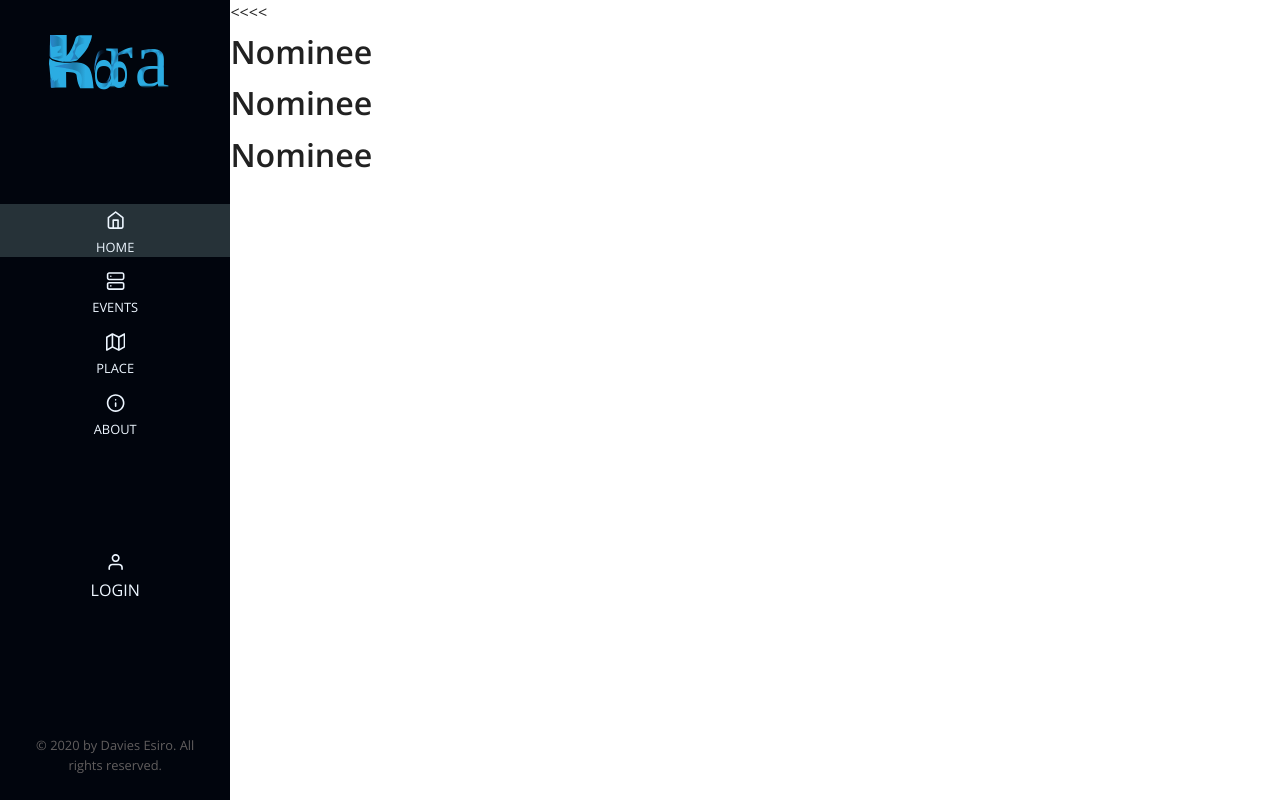
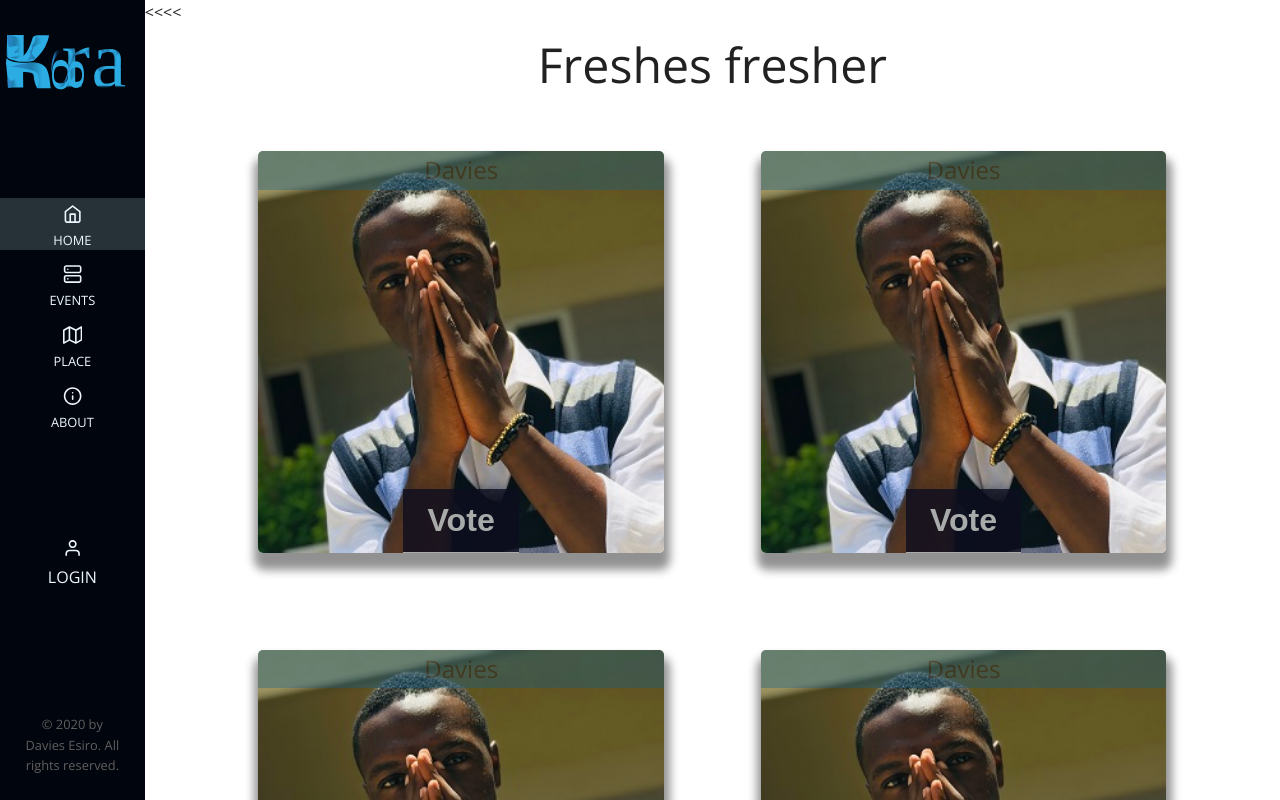
Before and after one commit to daviesesiro/Koora-2, a React (Create React App) app: page /events/1/1 in a window 1280 px wide. Built offline with nearby package versions, Linux system fonts and the light colour scheme.

Commit message:
Added profile page

```diff
--- a/src/App.js
+++ b/src/App.js
@@ -7,6 +7,7 @@ import LoginPopup from './components/login-popup/login-popup.component';
 import AboutPage from './pages/about/about.component';
 import HomePage from './pages/home/home.component';
 import EventPage from './pages/event/event.component';
+import ProfilePage from './pages/profile/profile.component';
 import './App.css';
 
 class App extends React.Component{
@@ -21,7 +22,8 @@ class App extends React.Component{
           <Switch>
             <Route exact path='/' component={HomePage}/>
             <Route exact path='/about' component={AboutPage}/>
-            <Route path='/' component={EventPage}/>
+            <Route path='/events' component={EventPage}/>
+            <Route path='/profile' component={ProfilePage}/>
           </Switch>
         </div>
       </div>
--- /dev/null
+++ b/src/components/nominee-item/nominee-item.component.jsx
@@ -0,0 +1,14 @@
+import React from 'react';
+
+import Button from '../button/button.component';
+
+import './nominee-item.styles.scss';
+
+const NomineeItem = () => (
+    <div className="nominee-item">
+        <div className='nominee-name'>Davies</div>
+        <Button>Vote</Button>
+    </div>
+);
+
+export default NomineeItem;
--- /dev/null
+++ b/src/components/nominee-item/nominee-item.styles.scss
@@ -0,0 +1,32 @@
+.nominee-item{
+    background: url('/user.jpg');
+    background-size: cover;
+    background-position: center;
+    min-height: 20rem;
+    display: flex;
+    flex-direction: column;
+    justify-content: space-between;
+    align-items: center;
+    overflow: hidden;
+    border-radius: 5px;
+    box-shadow: 1px 12px 10px 5px rgba(0, 0, 0, 0.432);
+
+    &:hover > .nominee-name{
+        opacity: 1;
+        transform:scale(1.5);
+    }
+
+    .nominee-name{
+        text-align: center;
+        background-color: rgba(15, 96, 143, 0.699);
+        width: 100%;
+        font-size: 1.5rem;
+        transition: 1s all;
+        opacity: 0.5;
+    }
+
+    button{
+        font-size: 2rem;
+        background-color: rgba(13, 13, 31, 0.801);
+    }
+}
--- a/src/components/position-item/position-item.component.jsx
+++ b/src/components/position-item/position-item.component.jsx
@@ -7,7 +7,7 @@ const PositionItem = () => (
         <div className='position-name'>
             <span>First Event of the year</span>
         </div>
-        <p className='position-votes'>0</p>
+        <p className='position-votes'>340</p>
     </div>
 );
 
--- a/src/components/position-item/position-item.styles.scss
+++ b/src/components/position-item/position-item.styles.scss
@@ -46,7 +46,7 @@
         font-family: 'Orbitron', sans-serif;
         transition: .4s cubic-bezier(0.55, 0.055, 0.675, 0.19);
         opacity: 0.5;
-        transform: scale(3);
+        transform: translate(-50%) scale(3);
     }
 
 
--- a/src/components/side-nav/side-nav.styles.scss
+++ b/src/components/side-nav/side-nav.styles.scss
@@ -1,7 +1,7 @@
 .side-nav{
     background-color: #01050d;
-    flex: 0 0 18%;
-    min-width: 12%;
+    flex: 0 0 10%;
+    // min-width: 12%;
     height: 100vh;
     display: flex;
     justify-content: space-between;
--- a/src/pages/nominee/nominee.component.jsx
+++ b/src/pages/nominee/nominee.component.jsx
@@ -1,4 +1,6 @@
 import React from 'react';
+
+import NomineeItem from '../../components/nominee-item/nominee-item.component';
 
 import './nominee.styles.scss';
 
@@ -7,9 +9,15 @@ const NomineesPage = ({history}) => (
         <div className='nav-back'>
             <span onClick={()=> history.push('/events/1')}>{'<<<<'}</span>
         </div>
-        <h1>Nominee</h1>
-        <h1>Nominee</h1>
-        <h1>Nominee</h1>
+        <div className='position-title'>
+            Freshes fresher
+        </div>
+        <div className='nominee-items'>
+            <NomineeItem/>
+            <NomineeItem/>
+            <NomineeItem/>
+            <NomineeItem/>
+        </div>
     </div>
 );
 
--- a/src/pages/nominee/nominee.styles.scss
+++ b/src/pages/nominee/nominee.styles.scss
@@ -2,4 +2,26 @@
     background-color: white;
     height: 100%;
     overflow-y: scroll;
+
+    .position-title{
+        text-align: center;
+        margin-bottom: 3rem;
+        font-size: 3rem;
+    }
+    .nominee-items{
+        max-width: 80%;
+        margin: 0 auto;
+        display: grid;
+        grid-template-columns: repeat(2, 1fr);
+        gap: 6rem;
+        grid-auto-rows: minmax(25rem, auto);
+
+        @media screen and (max-width:800px){
+            grid-template-columns: repeat(2, 1fr);
+        }
+        @media screen and (max-width:500px){
+            grid-template-columns: repeat(1, 1fr);
+            gap:8rem 0;
+        }
+    }
 }
--- /dev/null
+++ b/src/pages/profile/profile.component.jsx
@@ -0,0 +1,24 @@
+import React from 'react';
+
+import EventItem from '../../components/event-item/event-item.component';
+import './profile.styles.scss';
+
+const ProfilePage = () => (
+    <div className="profile-page">
+        <div className='top-conent'>
+            <h1>profile page</h1>
+            <h3>These are your events</h3>
+            <div className='add-event-toggle'>
+                +
+            </div>
+        </div>
+        <div className='event-items'>
+            <EventItem/>
+            <EventItem/>
+            <EventItem/>
+            <EventItem/>
+        </div>
+    </div>
+);
+
+export default ProfilePage;
--- /dev/null
+++ b/src/pages/profile/profile.styles.scss
@@ -0,0 +1,43 @@
+.profile-page{
+    width:100%;
+    height: 100%;
+    overflow-y: scroll;
+    padding: 5rem 0;
+    background-color:white;
+
+    .top-content{
+        margin: 0 auto;
+        width: 80;
+    }
+    .add-event-toggle{
+        display: inline-block;
+        cursor: pointer;
+        border-radius: 50%;
+        width: 2rem;
+        font-size: 1.2rem;
+        text-align: center;
+        padding: .06rem .4rem;
+        border: 1px solid black;
+    }
+    .event-items{
+        display: grid;
+        grid-template-columns: repeat(3, 1fr);
+        grid-auto-rows: minmax(20rem, auto);
+        max-width: 90%;
+        margin: 0 auto;
+        gap: 2rem;
+
+        @media screen and (max-width: 1000px){
+            grid-template-columns: repeat(2, 1fr);
+            // max-width: 90%;
+        }
+        @media screen and (max-width: 700px){
+            grid-template-columns: repeat(1, 1fr);
+            max-width: 70%;
+        }
+        @media screen and (max-width: 500px){
+            grid-template-columns: repeat(1, 1fr);
+            max-width: 90%;
+        }
+    }
+}
```
Also changed, not shown: public/user.jpg (added).
